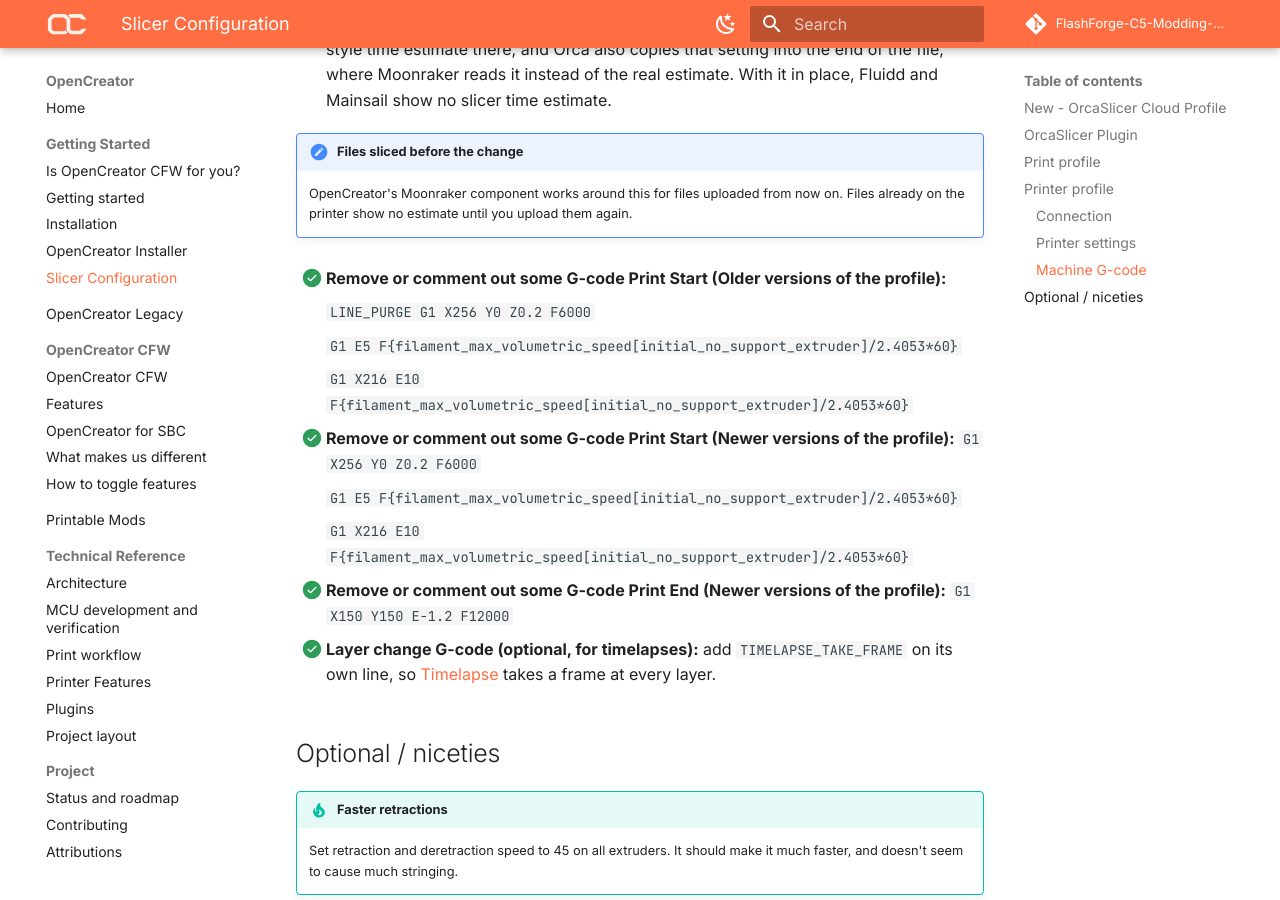
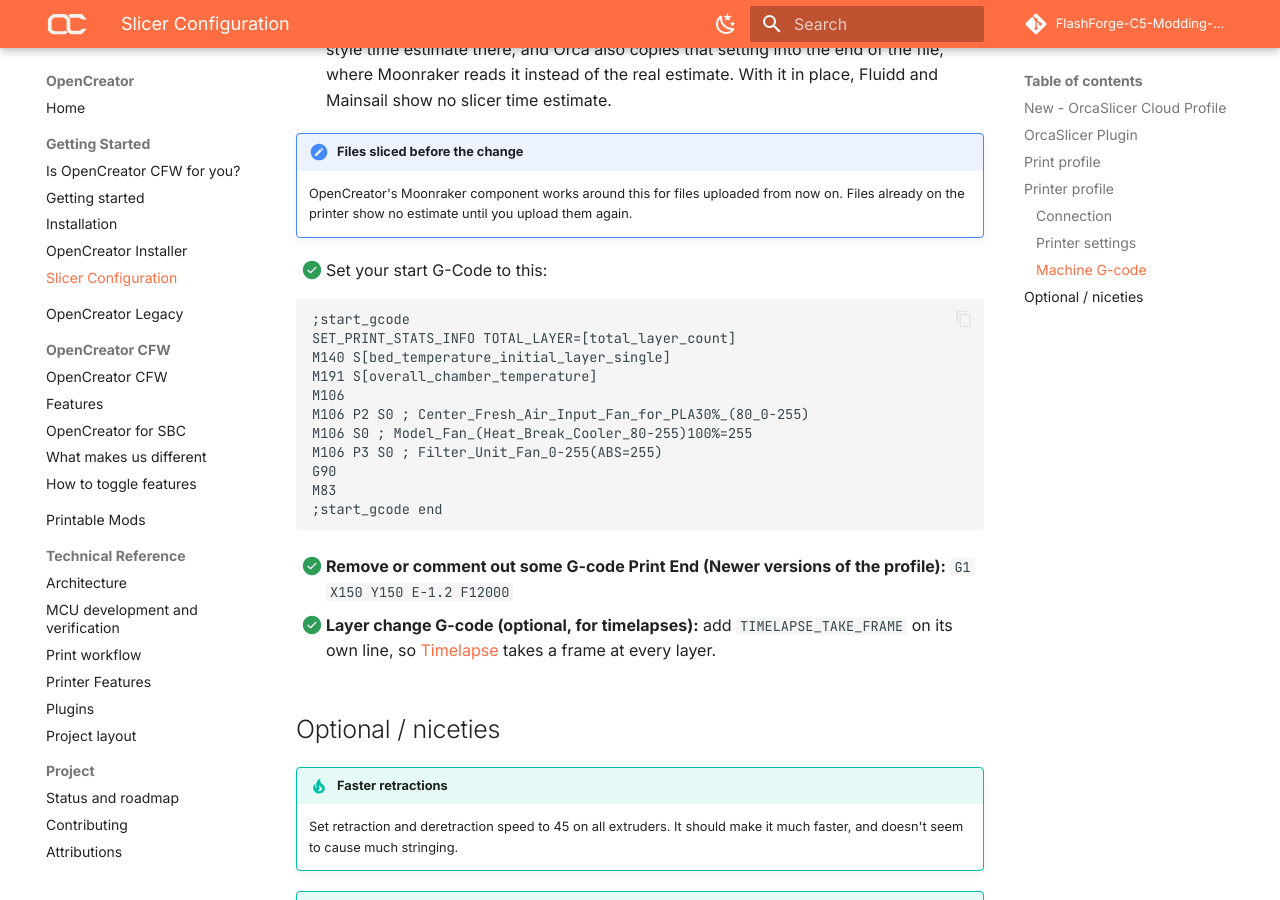
Before and after one commit to FlashForge-C5-Modding-Group/OpenCreator, an MkDocs documentation site: the page built from docs/slicer-config.md, in a window 1280 px wide and 900 px high, scrolled down 1958 px. Built offline with MkDocs 1.6.1 and Material for MkDocs 9.7.7, drawn with Linux system fonts in a browser that asks for light colours; comment, search, counter and statistics services are not loaded.

Commit message:
slicer config

````diff
--- a/docs/slicer-config.md
+++ b/docs/slicer-config.md
@@ -57,20 +57,21 @@ These will change stuff like printer agents.
     now on. Files already on the printer show no estimate until you upload them
     again.
 
-- [x] **Remove or comment out some G-code Print Start (Older versions of the profile):**
+- [x] Set your start G-Code to this:
 
-    `LINE_PURGE G1 X256 Y0 Z0.2 F6000`
-
-    `G1 E5 F{filament_max_volumetric_speed[initial_no_support_extruder]/2.4053*60}`
-
-    `G1 X216 E10 F{filament_max_volumetric_speed[initial_no_support_extruder]/2.4053*60}`
-
-- [x] **Remove or comment out some G-code Print Start (Newer versions of the profile):**
-    `G1 X256 Y0 Z0.2 F6000`
-
-    `G1 E5 F{filament_max_volumetric_speed[initial_no_support_extruder]/2.4053*60}`
-
-    ` G1 X216 E10 F{filament_max_volumetric_speed[initial_no_support_extruder]/2.4053*60}`
+```
+;start_gcode
+SET_PRINT_STATS_INFO TOTAL_LAYER=[total_layer_count]
+M140 S[bed_temperature_initial_layer_single]
+M191 S[overall_chamber_temperature]
+M106
+M106 P2 S0 ; Center_Fresh_Air_Input_Fan_for_PLA30%_(80_0-255)
+M106 S0 ; Model_Fan_(Heat_Break_Cooler_80-255)100%=255
+M106 P3 S0 ; Filter_Unit_Fan_0-255(ABS=255)
+G90
+M83
+;start_gcode end
+```
 
 - [x] **Remove or comment out some G-code Print End (Newer versions of the profile):**
     `G1 X150 Y150 E-1.2 F12000`
````
